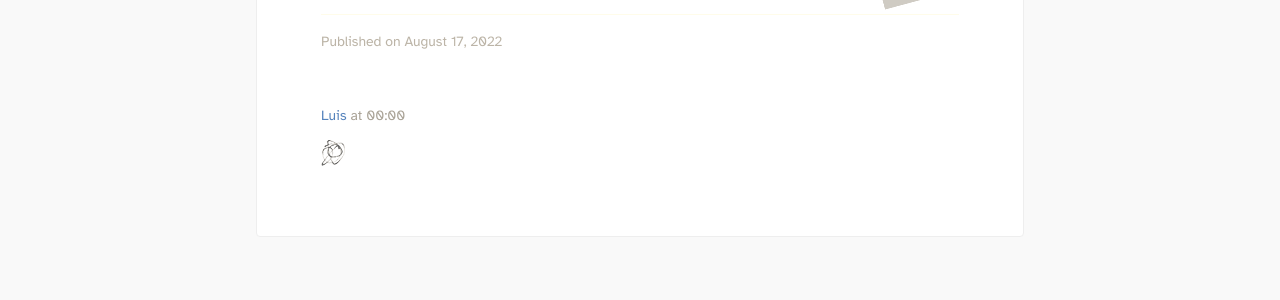
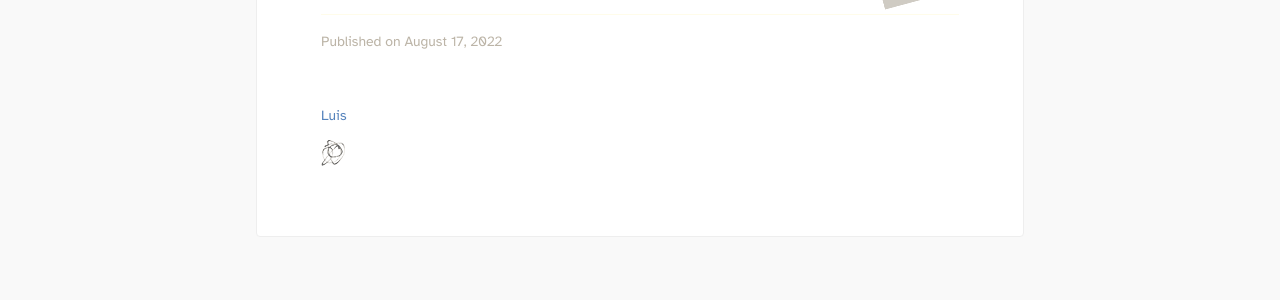
Before and after one commit to antfarm-systems/antfarm-systems.github.io, a Jekyll site: the page built from _posts/2022-08-17-this-is-it.md, in a window 1280 px wide. Shown: the part 521-821 px from the top of the page. Built offline with Jekyll 4.4.1, drawn with Linux system fonts in a browser that asks for light colours; nearby versions of some CDN libraries; grey boxes are pictures that could not be loaded.

Commit message:
Don't print a midnight time in the byline
Posts with no time in their date land at 00:00, so 53 of them read
"Luis at 00:00". Skip the time when it's midnight.

Co-Authored-By: Claude Opus 5.5 (1M context) <noreply@anthropic.com>

```diff
--- a/_data/canary.yml
+++ b/_data/canary.yml
@@ -1,3 +1,3 @@
 emoji: "🐤"
 text: "As of the date below, I have not received any legal order, gag order, national security letter, or amended contract that would restrict my speech or compel me to remain silent about any request for user information."
-date: "2026-09-19"
+date: "2026-09-26"
--- a/_includes/signoff.html
+++ b/_includes/signoff.html
@@ -20,6 +20,8 @@
   {% else %}
     {{ byline_name }}
   {% endif %}
-  <span class="silver">{{ page.date | date: "at %H:%M" }}</span>
+  {%- comment -%} A date with no time lands at midnight; don't print a fake one. {%- endcomment -%}
+  {%- assign posted_at = page.date | date: "%H:%M" -%}
+  {% unless posted_at == "00:00" %}<span class="silver">at {{ posted_at }}</span>{% endunless %}
 </p>
 <img src="{{ "/images/scribble3.png" | relative_url }}" alt="scribble" />
```
